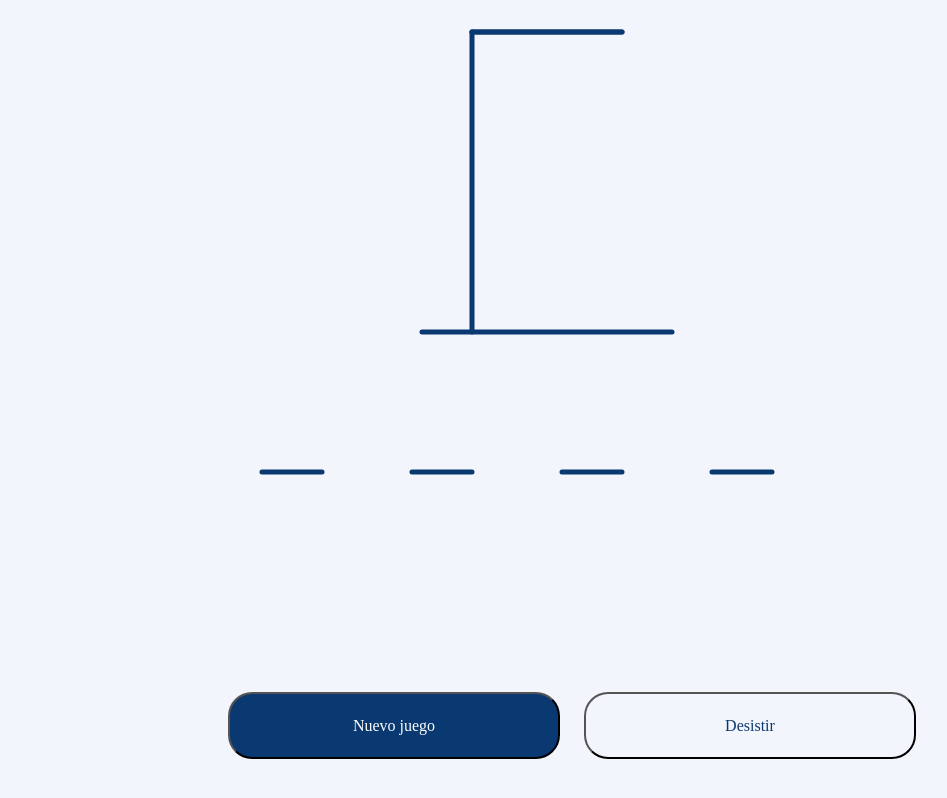
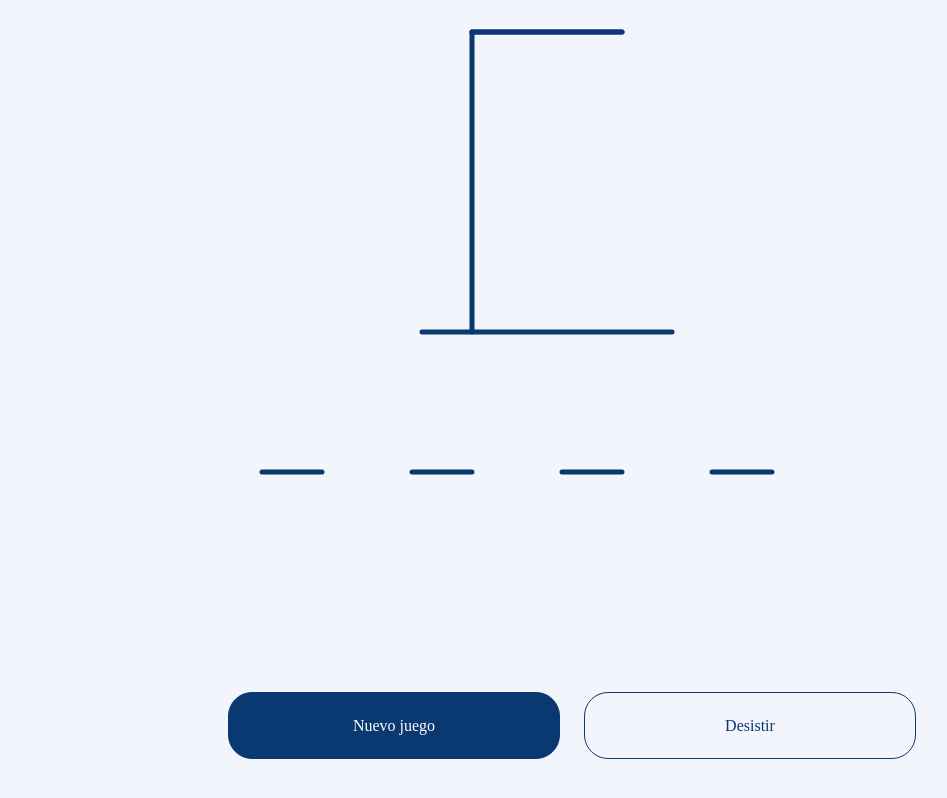
Before and after one commit to merb26/Challenge1-Ahorcado, a plain HTML site: page assets/pages/ahorcado.html in a window 1280 px wide. Shown: the part 110-908 px from the top of the page, without its empty margins (68-1015 px from the left). Drawn offline with nearby package versions, Linux system fonts and the light colour scheme; files that its build step writes are made by us from their sources.

Commit message:
cambio de color al borde del boton

```diff
--- a/assets/css/panel/boton.css
+++ b/assets/css/panel/boton.css
@@ -2,6 +2,7 @@
   font-family: "Inter";
   align-items: center;
   background: #0a3871;
+  border: 1px solid #0a3871;
   border-radius: 24px;
   color: #ffffff;
   display: flex;
--- a/assets/css/panel/panel-botones-boton1.css
+++ b/assets/css/panel/panel-botones-boton1.css
@@ -1,6 +1,7 @@
 .panel__botones__boton-1 {
   align-items: center;
   background: #0a3871;
+  border: 1px solid #0a3871;
   border-radius: 24px;
   color: #ffffff;
   display: flex;
--- a/assets/css/panel/panel-botones-boton2.css
+++ b/assets/css/panel/panel-botones-boton2.css
@@ -1,6 +1,7 @@
 .panel__botones__boton-2 {
   align-items: center;
   background: transparent;
+  border: 1px solid #0a3871;
   border-radius: 24px;
   color: #0a3871;
   display: flex;
```
